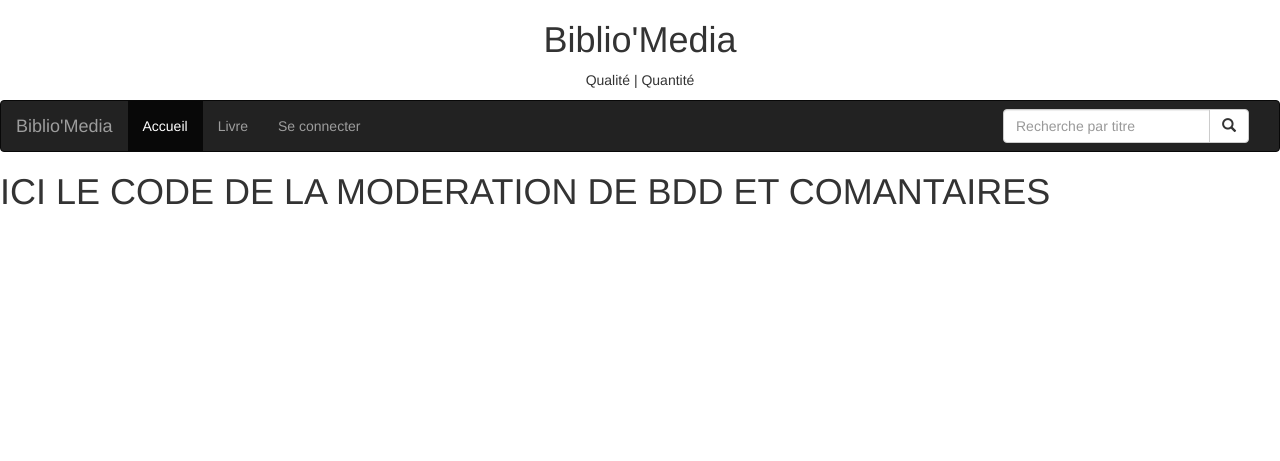
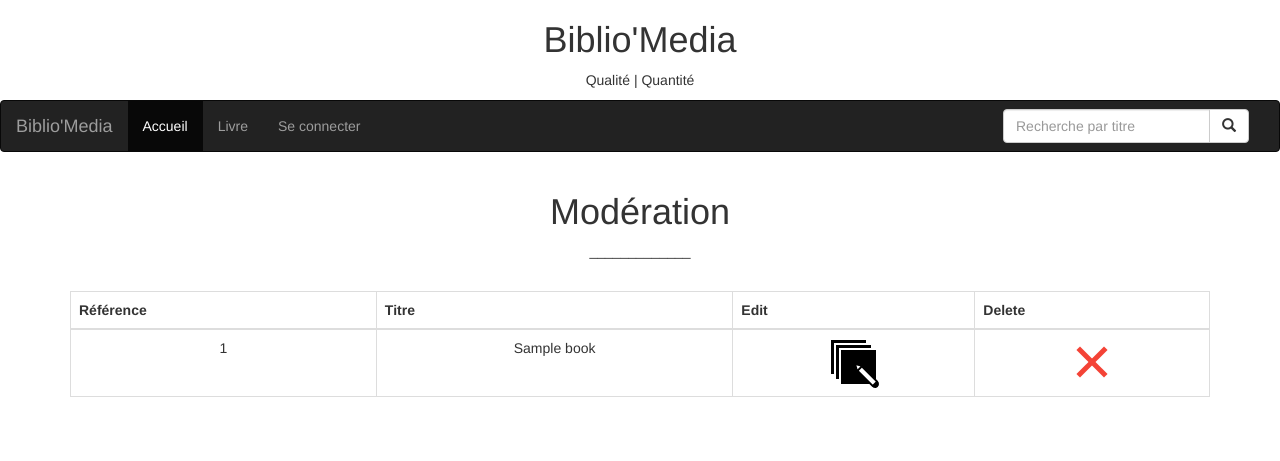
Before and after one commit to ValentinCo/article, a PHP site: page /index.php?p=moderation in a window 1280 px wide. Shown: the top 461 px of the page. Run offline with PHP 8.4, Linux system fonts and the light colour scheme; tables that the repository leaves empty hold one stand-in row (values such as "Sample post"); some libraries are stand-ins or nearby versions.

Commit message:
Ajout d'un bouton de supression dans moderation

```diff
--- a/index.php
+++ b/index.php
@@ -28,6 +28,9 @@ if($p === 'moderation'){
 if($p === 'disconnect'){
     include('./pages/disconnect.php');
 }
+if($p === 'supression'){
+    include('./pages/supression.php');
+}
 $content = ob_get_clean();
 include('./pages/templates/default.php');
 ?>
--- a/pages/livre.php
+++ b/pages/livre.php
@@ -16,7 +16,7 @@ $reponse = $bdd->query("SELECT * FROM Books". $test);
 
 <div class="container">
 
-<table class="table table-bordered">
+<table class="table table-bordered text-center">
     <thead>
     <tr>
         <th><a href="?p=livre&tri=boo_id">Référence</a></th>
--- a/pages/moderation.php
+++ b/pages/moderation.php
@@ -1 +1,68 @@
-<h1>ICI LE CODE DE LA MODERATION DE BDD ET COMANTAIRES</h1>
+<?php
+include('pages/templates/try.php')
+
+
+?>
+<?php
+$test = "";
+
+if(!empty($_GET['tri'])){
+    $test = " order by " .$_GET['tri'];
+}
+
+
+$reponse = $bdd->query("SELECT * FROM Books". $test);
+?>
+
+<div class="container">
+
+<table class="table table-bordered text-center">
+    <thead>
+    <tr>
+        <th>Référence</th>
+        <th>Titre</th>
+        <th>Edit</th>
+        <th>Delete</th>
+    </tr>
+    </thead>
+
+    <h1 class="text-center">Modération</h1>
+    <p class="text-center">_____________</p>
+<?php
+while  ($donnees = $reponse->fetch()){
+
+?>
+<td><?=$donnees['boo_id']?> </td>
+<td><?=$donnees['boo_title']?></td>
+<td><a href=""><img src="pages/image/editer.png" alt="image edition"></a></td>
+<td><a data-toggle="modal" data-target="#exampleModal<?=$donnees['boo_id']?>" href=""><img src="pages/image/effacer.png" alt="image edition"></a>
+
+<!-- Modal -->
+<div class="modal fade" id="exampleModal<?=$donnees['boo_id']?>" tabindex="-1" role="dialog" aria-labelledby="exampleModalLabel" aria-hidden="true">
+  <div class="modal-dialog" role="document">
+    <div class="modal-content">
+      <div class="modal-header">
+        <h5 class="modal-title" id="exampleModalLabel">Warning</h5>
+        <button type="button" class="close" data-dismiss="modal" aria-label="Close">
+        </button>
+      </div>
+      <div class="modal-body">
+        Voulez vous vraiment supprimer ?
+      </div>
+      <div class="modal-footer">
+        <button type="button" class="btn btn-secondary" data-dismiss="modal">Close</button>
+        <a href="?p=supression&id=<?=$donnees['boo_id']?>"><button type="button" class="btn btn-danger">Valider</button></a>
+      </div>
+    </div>
+  </div>
+</div>
+</td>
+</tr>
+</tbody>
+<img src="" alt="">
+
+    <?php
+}
+
+$reponse->closeCursor();
+?>
```
Also changed, not shown: pages/supression.php (added, +17 -0 lines), pages/image/editer.png (added), pages/image/effacer.png (added), pages/image/tileable_wood_texture_@2X.png (deleted), pages/image/wood.png (deleted).
